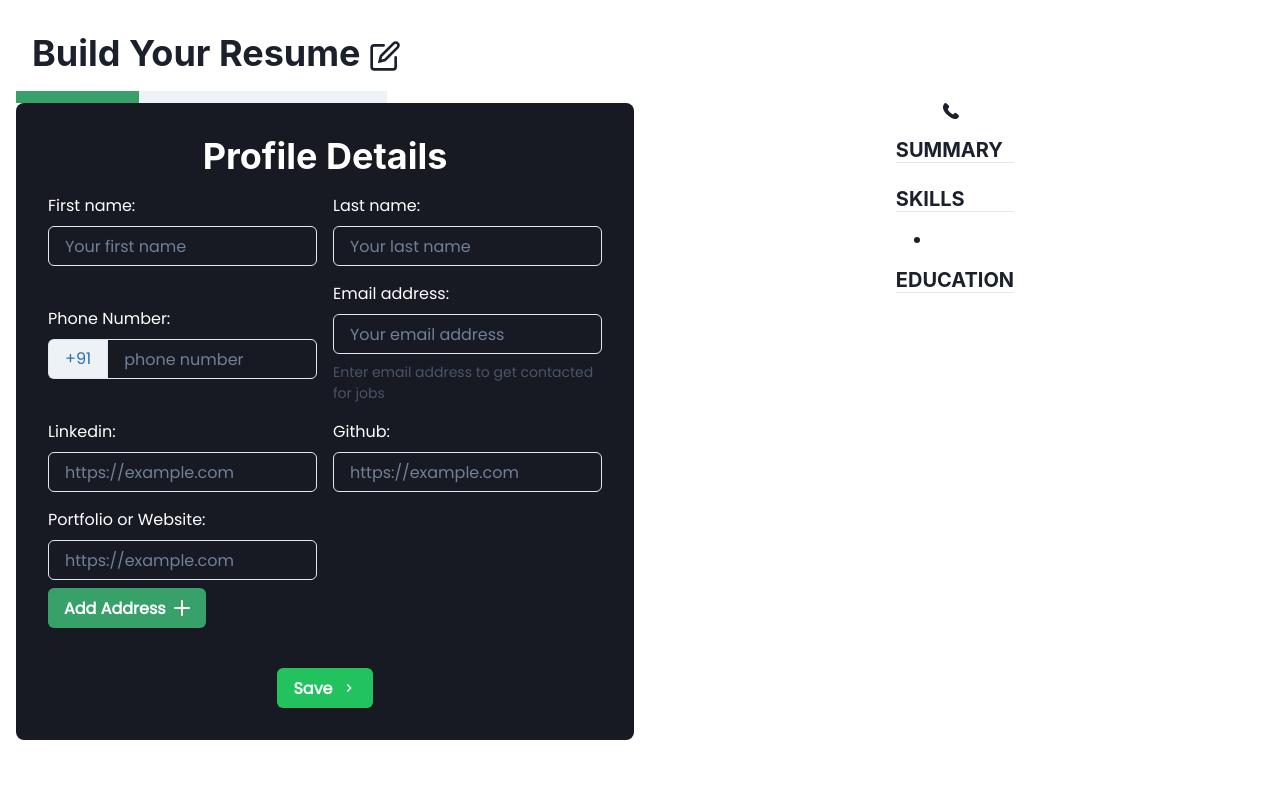
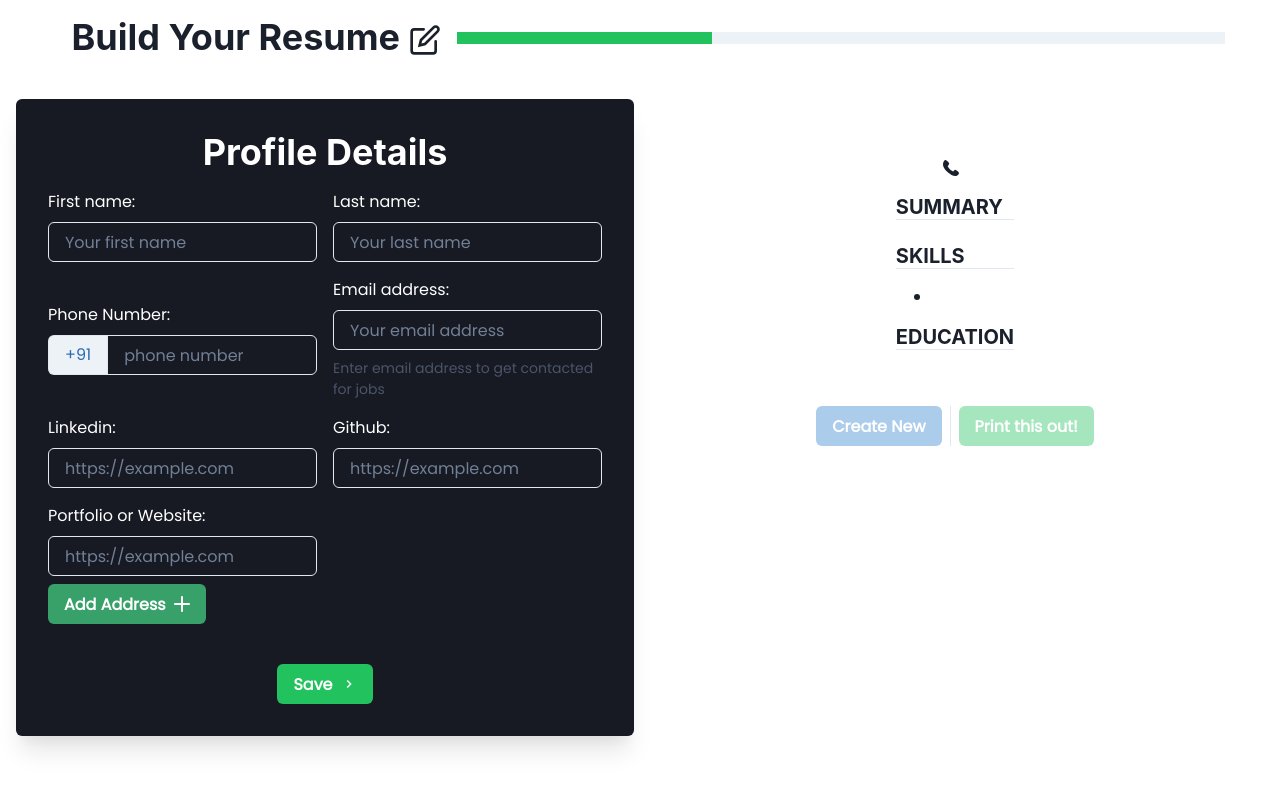
Before and after one commit to pinkmoon25/Resume-builder, a React (Create React App) app: page / in a window 1280 px wide. Shown: the top 790 px of the page. Built offline with nearby package versions, Linux system fonts and the light colour scheme.

Commit message:
Implement print resume functionality

```diff
--- a/src/components/ResumeForm.jsx
+++ b/src/components/ResumeForm.jsx
@@ -78,33 +78,33 @@ const ResumeForm = () => {
 
   return (
     <Stack>
-      <HStack p={4} spacing={3} align="baseline" justify="center">
+      <Center style={{ display: page === 3 ? "none" : "flex" }}>
+      <Heading p={4}>
+        Build Your Resume <EditIcon boxSize={8} />
+      </Heading>
+      <Box w="60%" borderRadius="lg">
+        <Progress
+          colorScheme="whatsapp"
+          value={page === 0 ? 33.3 : page === 1 ? 66.6 : 100}
+        />
+      </Box>
+      </Center>
+      <HStack p={4} spacing={3} align="stretch" justify="center">
         <VStack
           justify="center"
           spacing={4}
           width="50%"
           style={{ display: page === 3 ? "none" : "block" }}
         >
-          <Heading p={4}>
-            Build Your Resume <EditIcon boxSize={8} />
-          </Heading>
-          <Box w="60%">
-            <Progress
-              colorScheme="green"
-              value={page === 0 ? 33.3 : page === 1 ? 66.6 : 100}
-            />
+          <Box p={8} borderRadius="lg" bg="gray.900" color="white" boxShadow='xl' rounded='md'>
+            <Center>
+              <Heading mb={4}>{formPage[page]}</Heading>
+            </Center>
+            {renderForm()}
           </Box>
-          <Center>
-            <Box p={8} borderRadius="lg" bg="gray.900" color="white">
-              <Center>
-                <Heading mb={4}>{formPage[page]}</Heading>
-              </Center>
-              {renderForm()}
-            </Box>
-          </Center>
         </VStack>
         <VStack style={{ width: page === 3 ? "80%" : "50%" }}>
-          <ResumeTemplate resumeInfo={resumeInfo} />
+          <ResumeTemplate resumeInfo={resumeInfo} page={page} />
         </VStack>
       </HStack>
     </Stack>
--- a/src/components/ResumeTemplate.jsx
+++ b/src/components/ResumeTemplate.jsx
@@ -10,14 +10,41 @@ import {
   UnorderedList,
   ListItem,
   StackDivider,
+  Button,
 } from "@chakra-ui/react";
 import React from "react";
+import ReactToPrint from "react-to-print";
 
 const ResumeTemplate = (props) => {
-  const { resumeInfo } = props;
+  const { resumeInfo, page } = props;
+
+  const ref = React.useRef(null);
+
+  // const generatePdf = () => {
+  //   const doc = new jsPDF({
+  //     orientation: 'p',
+  //     format: "a4",
+  //     floatPrecision: 16,
+  //   });
+
+  //   doc.setFont("Times-Roman", "normal");
+
+  //   doc.html(ref.current, {
+  //     async callback(doc) {
+  //       await doc.save("resume");
+  //     },
+  //     autoPaging: "text",
+  //     margin: [20, 20, 20, 20],
+  //     x: 0,
+  //     y: 0,
+  //     width: 200,
+  //     windowWidth: 675
+  //   });
+  // };
 
   return (
-    <Stack spacing={4}>
+    <>
+      <Stack spacing={4} ref={ref} m={6}>
         <Center>
           <Heading as="h1">
             {resumeInfo.profile.firstname} {resumeInfo.profile.lastname}
@@ -27,7 +54,7 @@ const ResumeTemplate = (props) => {
           <HStack
             justify="center"
             wrap="wrap"
-          maxW="50%"
+            maxW="60%"
             divider={<StackDivider borderColor="gray.500" />}
           >
             {resumeInfo.profile.email.length ? (
@@ -47,13 +74,21 @@ const ResumeTemplate = (props) => {
               </Link>
             ) : null}
             {resumeInfo.profile.github.length ? (
-            <Link href={resumeInfo.profile.github} isExternal color="blue.500">
+              <Link
+                href={resumeInfo.profile.github}
+                isExternal
+                color="blue.500"
+              >
                 {" "}
                 {resumeInfo.profile.github}{" "}
               </Link>
             ) : null}
             {resumeInfo.profile.website.length ? (
-            <Link href={resumeInfo.profile.website} isExternal color="blue.500">
+              <Link
+                href={resumeInfo.profile.website}
+                isExternal
+                color="blue.500"
+              >
                 {" "}
                 {resumeInfo.profile.website}{" "}
               </Link>
@@ -153,6 +188,18 @@ const ResumeTemplate = (props) => {
           </VStack>
         ) : null}
       </Stack>
+      <HStack divider={<StackDivider />} pt="24px">
+        <Button w="max-content" colorScheme="blue" isDisabled={page !== 3}>
+          Create New
+        </Button>
+        <div>
+          <ReactToPrint
+            trigger={() => <Button colorScheme="whatsapp" w="max-content" isDisabled={page !== 3}>Print this out!</Button>}
+            content={() => ref.current}
+          />
+        </div>
+      </HStack>
+    </>
   );
 };
 
```
Lines whose indentation alone changed are shown as unchanged.
